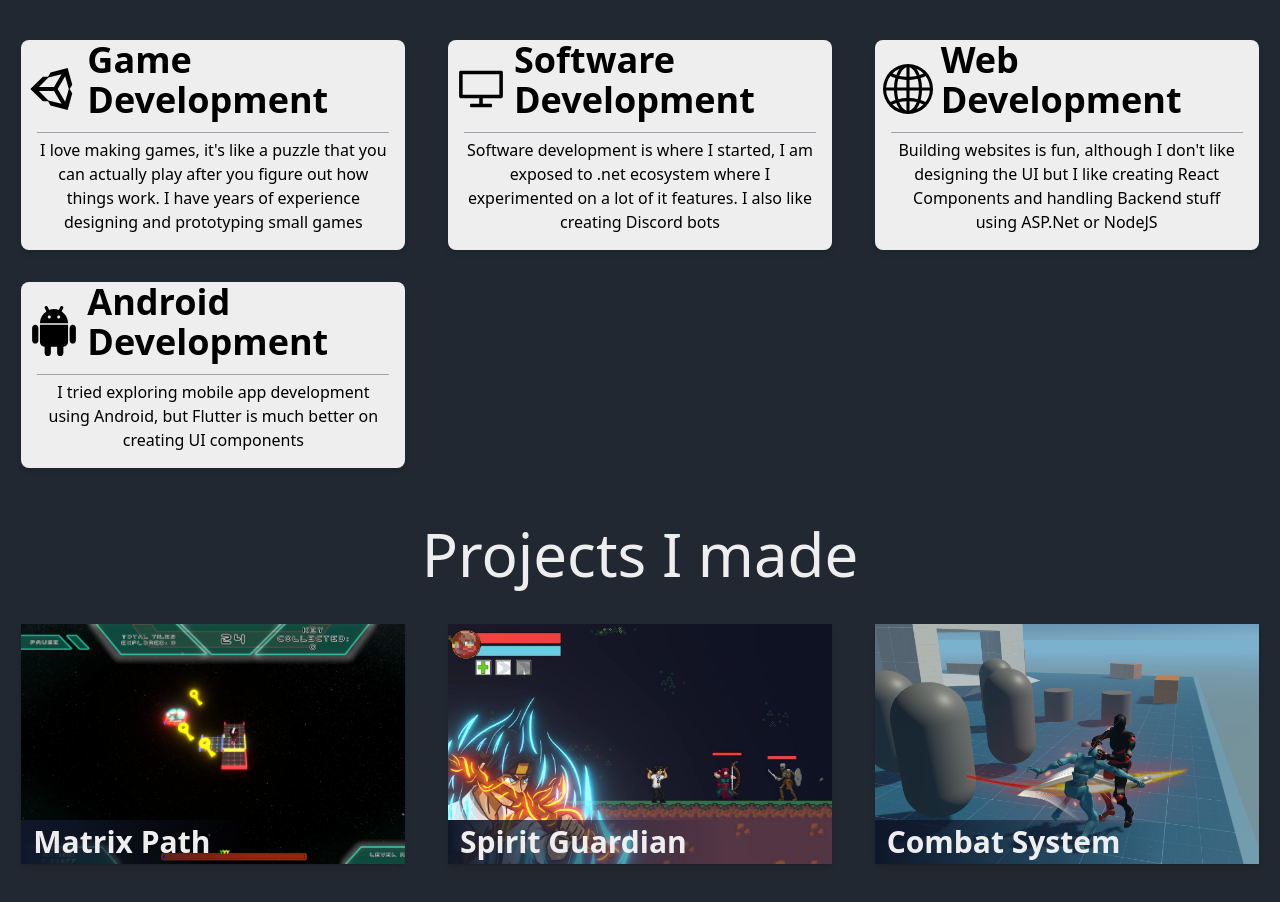
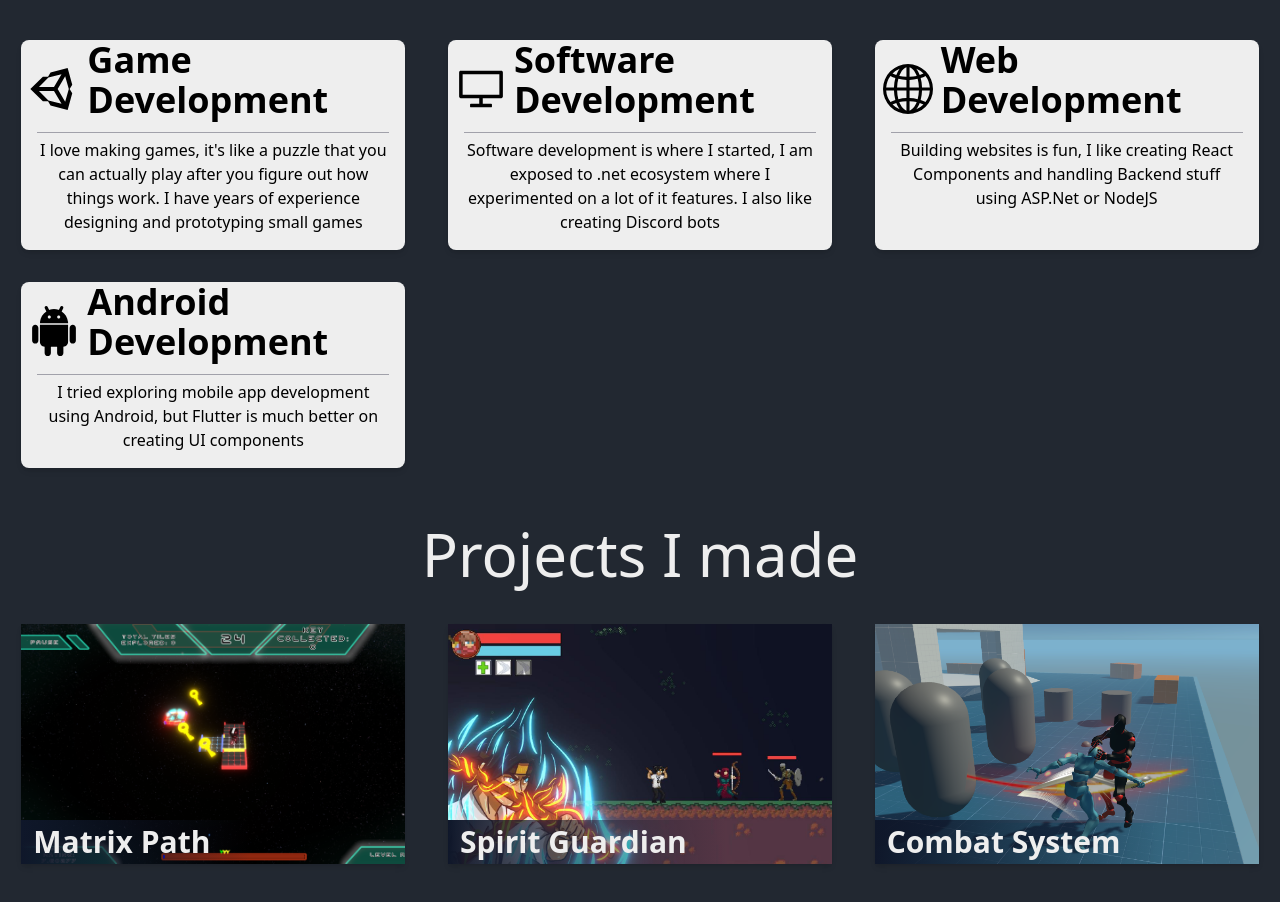
Before and after one commit to ronmattss/react-portfolio, a React (Create React App) app: page / in a window 1280 px wide. Shown: the part 780-1682 px from the top of the page. Built offline with nearby package versions, Linux system fonts and the light colour scheme.

Commit message:
Update Home.jsx

```diff
--- a/src/Pages/Home.jsx
+++ b/src/Pages/Home.jsx
@@ -85,7 +85,7 @@ const Home = () => {
             <div className=" grid grid-cols-1 justify-items-center xl:grid-cols-3 2xl:mx-80">
                 <Card field={"Game Development"} fieldExpertize={"I love making games, it's like a puzzle that you can actually play after you figure out how things work. I have years of experience designing and prototyping small games"} />
                 <Card field={"Software Development"} fieldExpertize={"Software development is where I started, I am exposed to .net ecosystem where I experimented on a lot of it features. I also like creating Discord bots"} />
-                <Card field={"Web Development"} fieldExpertize={"Building websites is fun, although I don't like designing the UI but I like creating React Components and handling Backend stuff using ASP.Net or NodeJS"} />
+                <Card field={"Web Development"} fieldExpertize={"Building websites is fun, I like creating React Components and handling Backend stuff using ASP.Net or NodeJS"} />
                 <Card field={"Android Development"} fieldExpertize={"I tried exploring mobile app development using Android, but Flutter is much better on creating UI components"} />
             </div>
             <div ref={project}></div>
```
